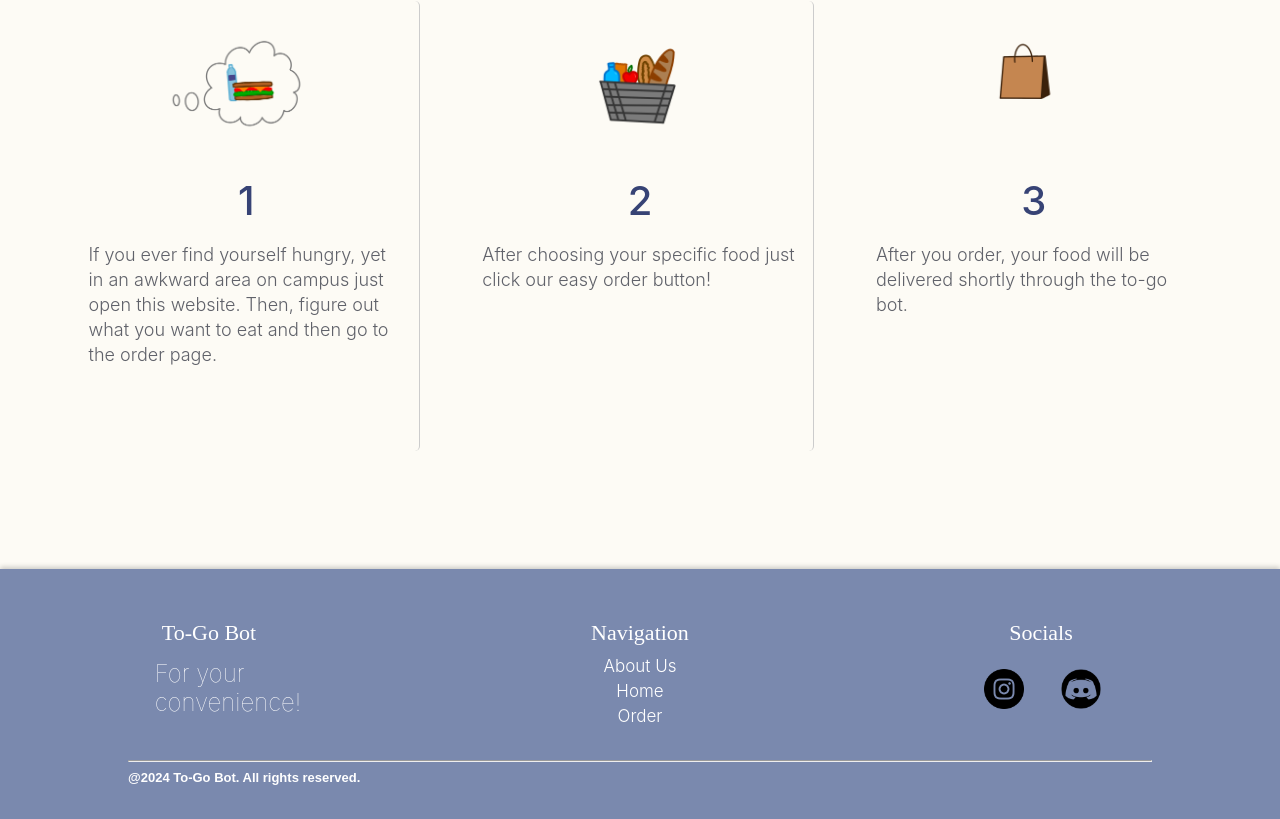
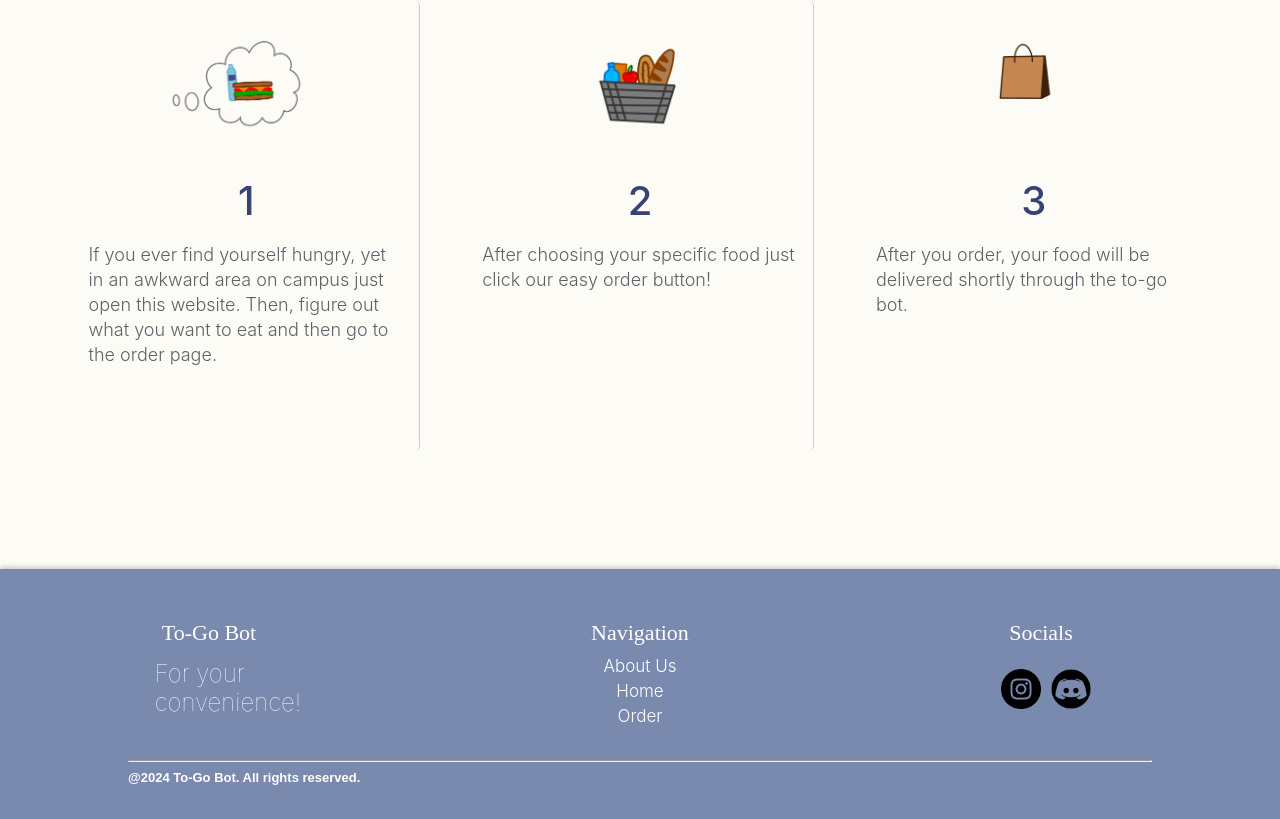
Before and after one commit to spring24pnmclass/frontend, a React (Vite) app: page / in a window 1280 px wide. Shown: the part 999-1818 px from the top of the page. Built offline with nearby package versions, Linux system fonts and the light colour scheme.

Commit message:
icons moved

```diff
--- a/src/footer/footer.css
+++ b/src/footer/footer.css
@@ -83,9 +83,10 @@
 
 .socialmedia img {
     width: 40px; /* Set the width of the images */
-    margin-right: 37px;
+    margin-right: 20px;
     margin-top: 20px;
     text-align: right;
+    margin-left: -10px;
 }
 
 
```
